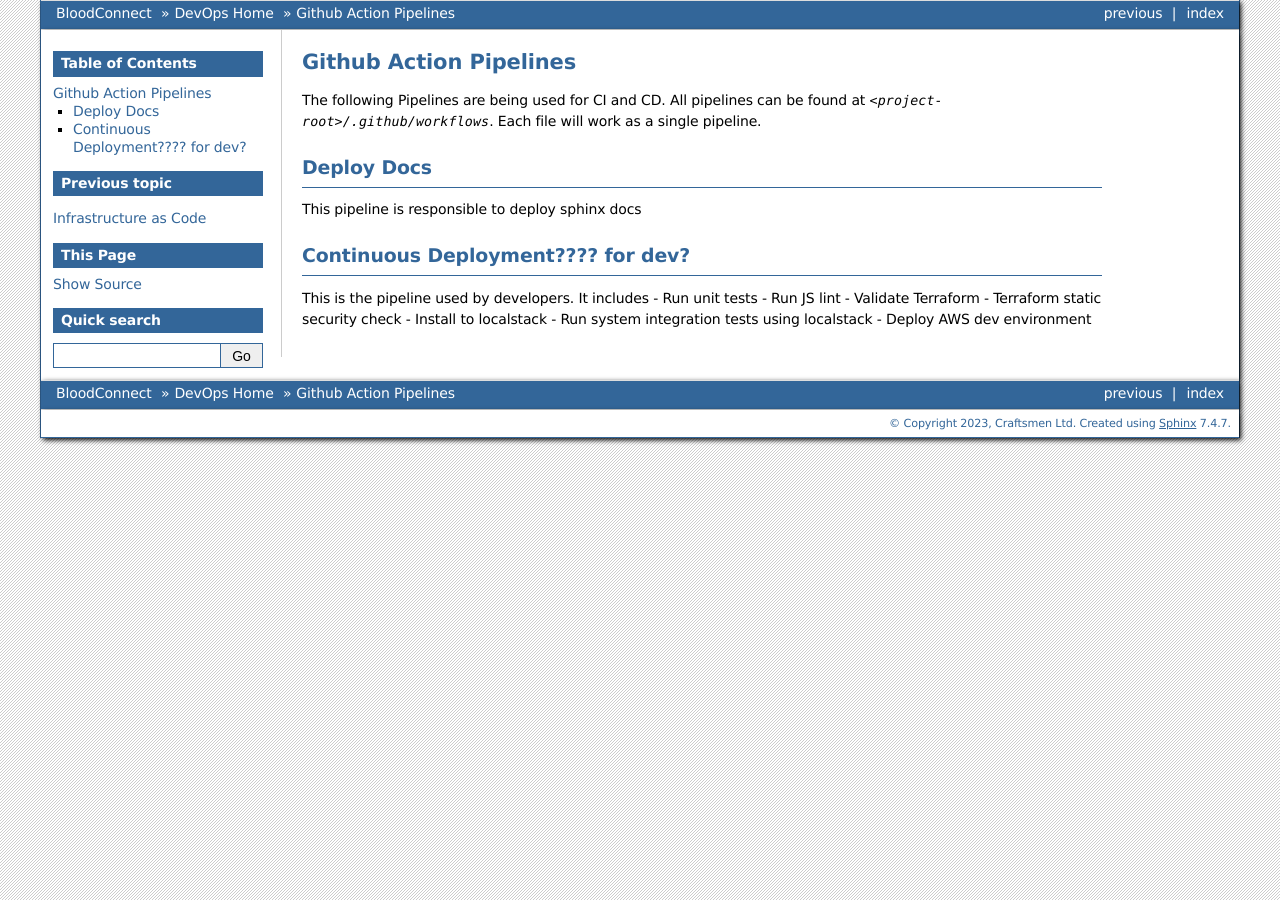
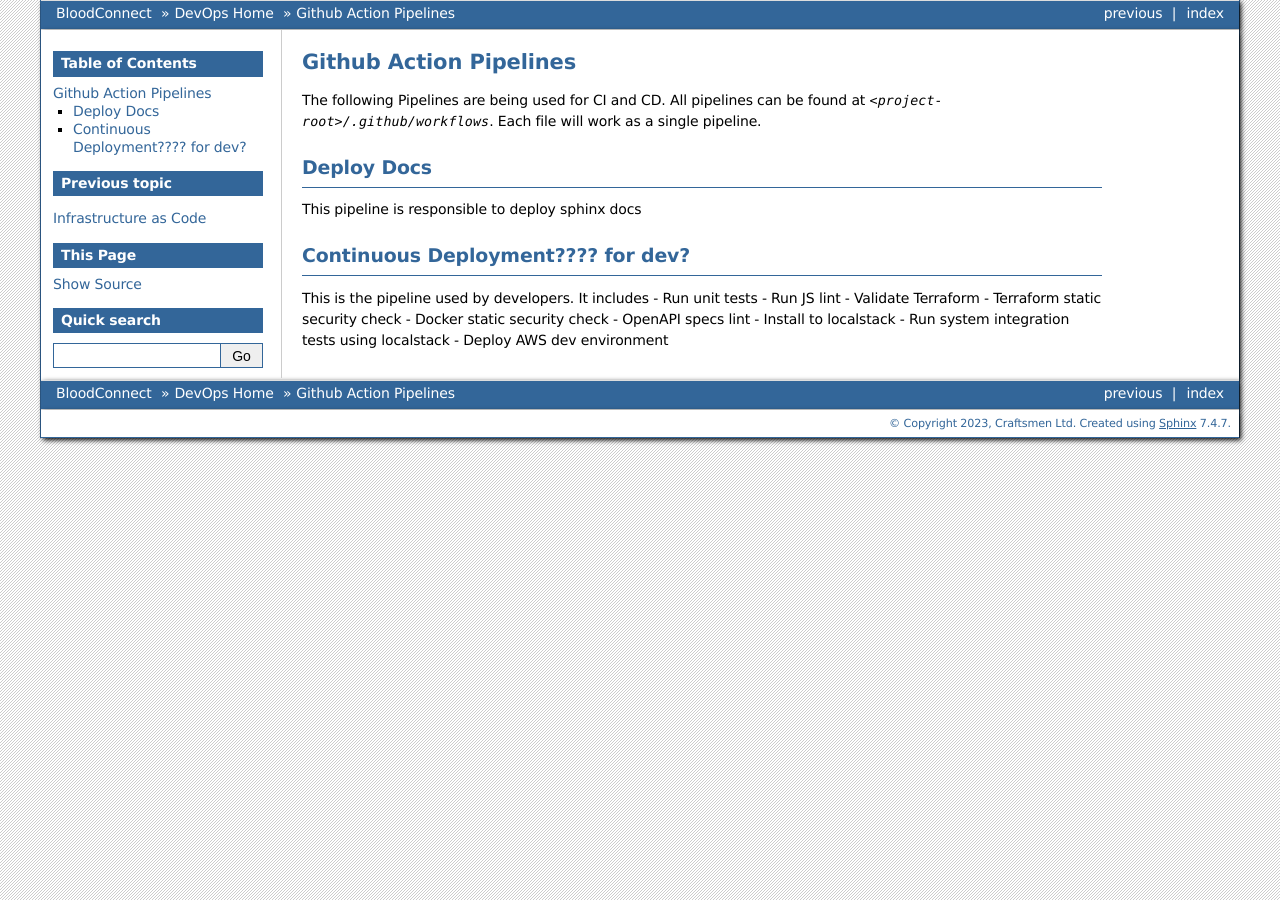
Before and after one commit to CraftsmenLtd/BloodConnect, a Sphinx documentation site: the page built from docs/devops/Pipelines.rst, in a window 1280 px wide. Built offline with Sphinx 7.4.7, drawn with Linux system fonts in a browser that asks for light colours.

Commit message:
I-#17: doc update

```diff
--- a/docs/devops/Pipelines.rst
+++ b/docs/devops/Pipelines.rst
@@ -17,6 +17,8 @@ This is the pipeline used by developers. It includes
 - Run JS lint
 - Validate Terraform
 - Terraform static security check
+- Docker static security check
+- OpenAPI specs lint
 - Install to localstack
 - Run system integration tests using localstack
 - Deploy AWS dev environment
```
